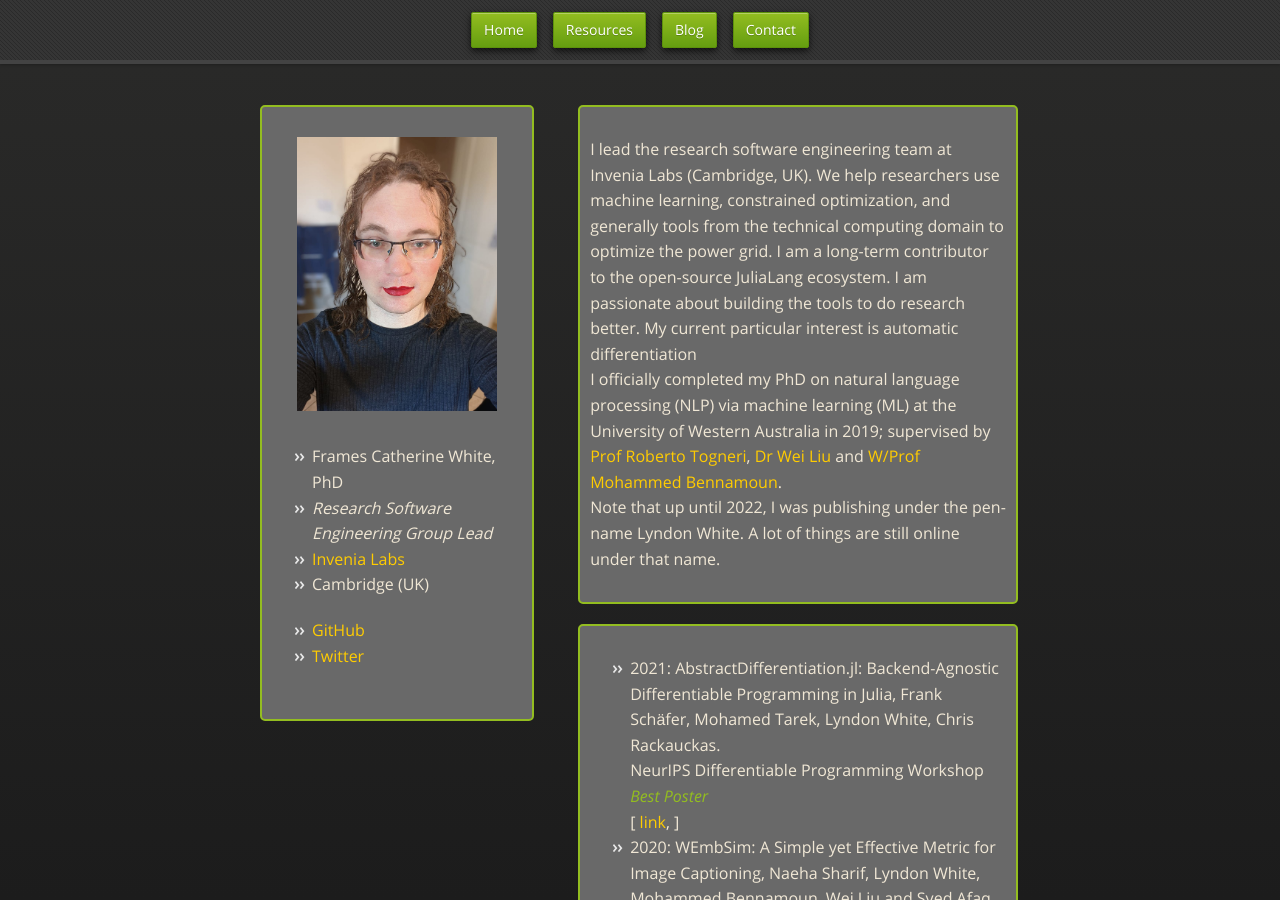
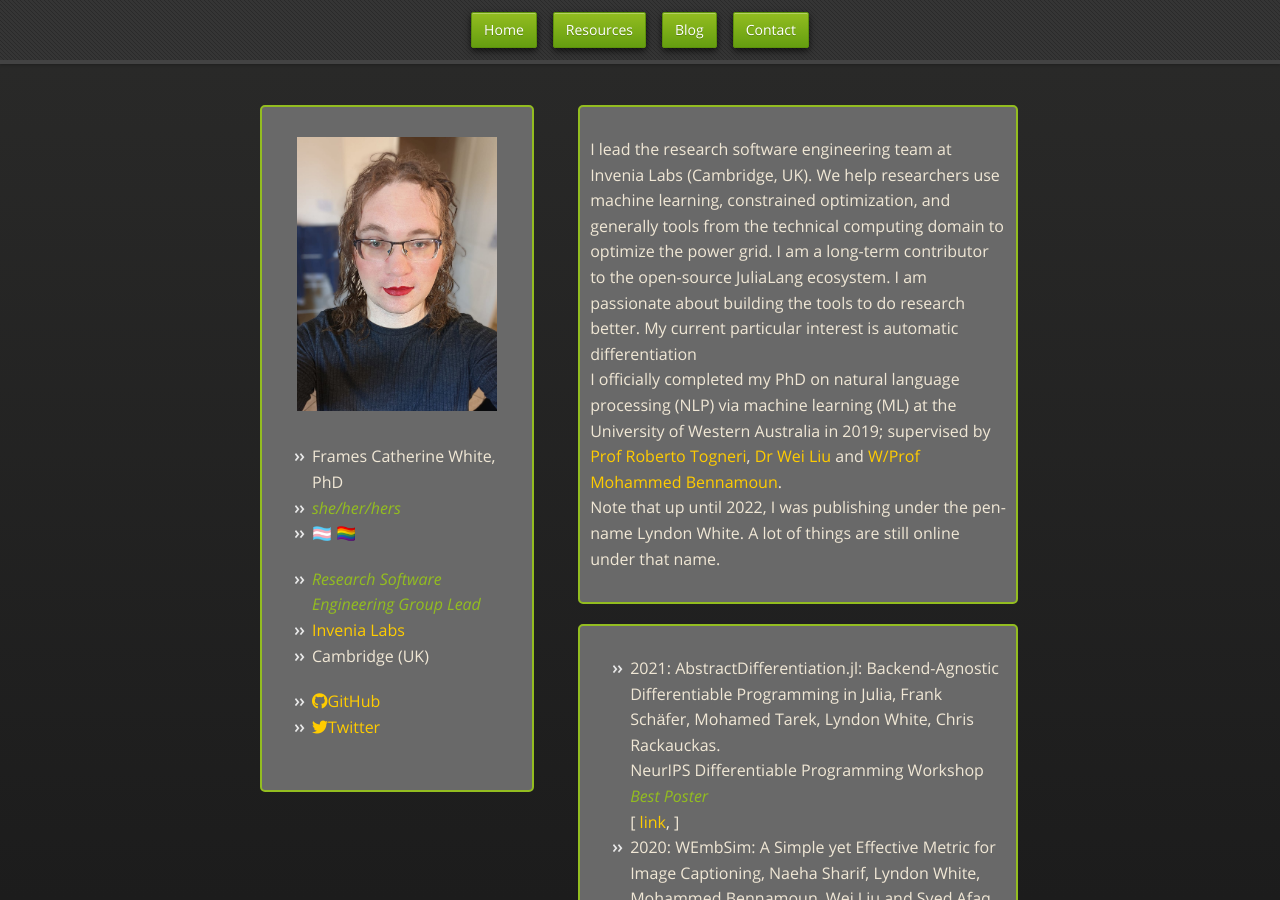
Before and after one commit to oxinabox/oxinabox.github.io, a Jekyll site: the page built from index.html, in a window 1280 px wide and 900 px high. Built offline with Jekyll 4.4.1, drawn with Linux system fonts in a browser that asks for light colours; nearby versions of some CDN libraries; some web fonts are replaced.

Commit message:
more updates

```diff
--- a/_layouts/default.html
+++ b/_layouts/default.html
@@ -10,7 +10,7 @@
     <link rel="stylesheet" href="/stylesheets/monokai.css">
 
 	{% feed_meta %}
-	<link rel="alternate" type="application/rss+xml" title="Lyndon White - A Technical Blog RSS" href="/rssfeed.xml">
+	<link rel="alternate" type="application/rss+xml" title="Frames White - A Technical Blog RSS" href="/rssfeed.xml">
 
 	<script src="https://ajax.googleapis.com/ajax/libs/jquery/1.7.1/jquery.min.js"></script>
   <script src="/javascripts/respond.js"></script>
@@ -36,6 +36,7 @@
 	<script type="text/javascript" async
                         src="https://cdnjs.cloudflare.com/ajax/libs/mathjax/2.7.1/MathJax.js?config=TeX-AMS-MML_HTMLorMML">
         </script>
+  <script src="https://use.fontawesome.com/3e29332569.js"></script>
   </head>
 
   <body>
--- a/index.html
+++ b/index.html
@@ -5,9 +5,13 @@
     <img src="{{ site.url }}/images/portrait_2022.jpg" alt="Portrait Photo", width="200px"/>
     <ul>
         <li>Frames Catherine White, PhD
-        <li><i>Research Software Engineering Group Lead</i>
-	<li><a href="https://www.invenia.ca/labs/">Invenia Labs</a>
-	<li> Cambridge (UK)
+        <li><em>she/her/hers</em>
+        <li> 🏳️‍⚧️ 🏳️‍🌈
+    </ul>
+    <ul>
+    <li><em>Research Software Engineering Group Lead</em>
+        <li><a href="https://www.invenia.ca/labs/">Invenia Labs</a>
+        <li> Cambridge (UK)
     </ul>
 
     <ul>
--- a/rssfeed.xml
+++ b/rssfeed.xml
@@ -5,7 +5,7 @@
 <rss version="2.0" xmlns:atom="http://www.w3.org/2005/Atom">
   <channel>
     <title>A Technical Blog</title>
-    <description>A Technical Blog, by Lyndon White</description>
+    <description>A Technical Blog, by Frames White</description>
     <link>{{ site.url }}</link>
     {% for post in site.posts %}
       {% unless post.draft %}
--- a/rssfeed_julia.xml
+++ b/rssfeed_julia.xml
@@ -5,7 +5,7 @@
 <rss version="2.0" xmlns:atom="http://www.w3.org/2005/Atom">
   <channel>
     <title>A Technical Blog -- julia</title>
-    <description>Julia posts from A Technical Blog, by Lyndon White</description>
+    <description>Julia posts from A Technical Blog, by Frames White</description>
     <link>{{ site.url }}</link>
     {% for post in site.posts %}
 		{% unless post.draft %}
```
Also changed, not shown: params.json (+1 -1 lines).
